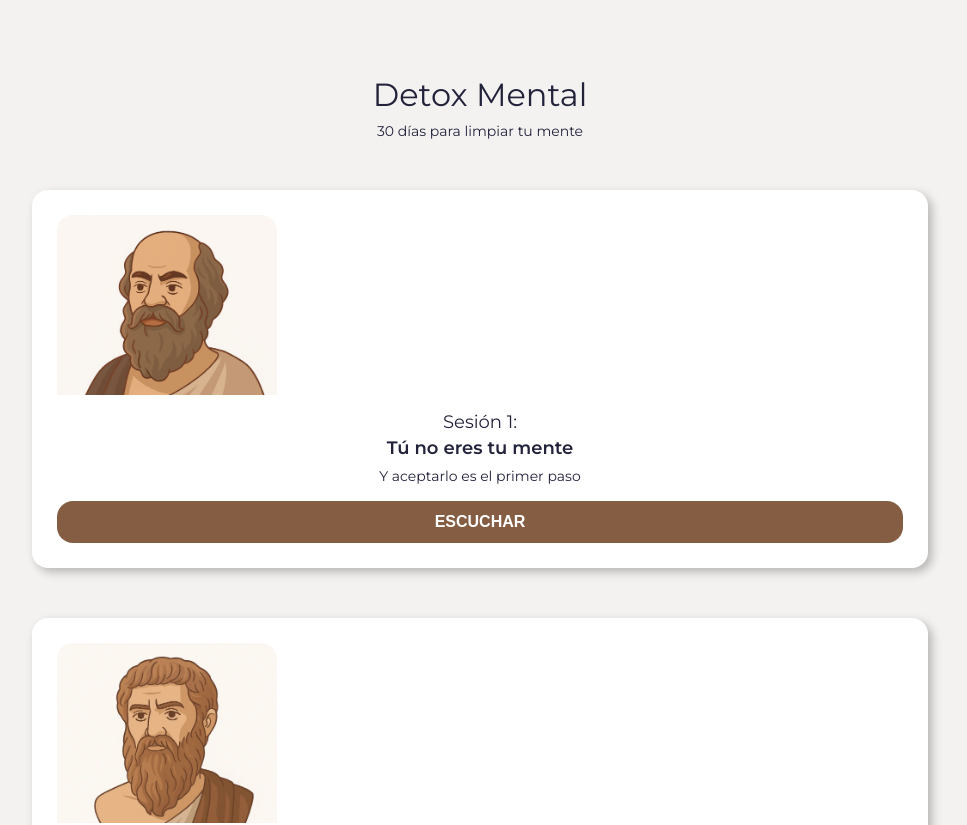
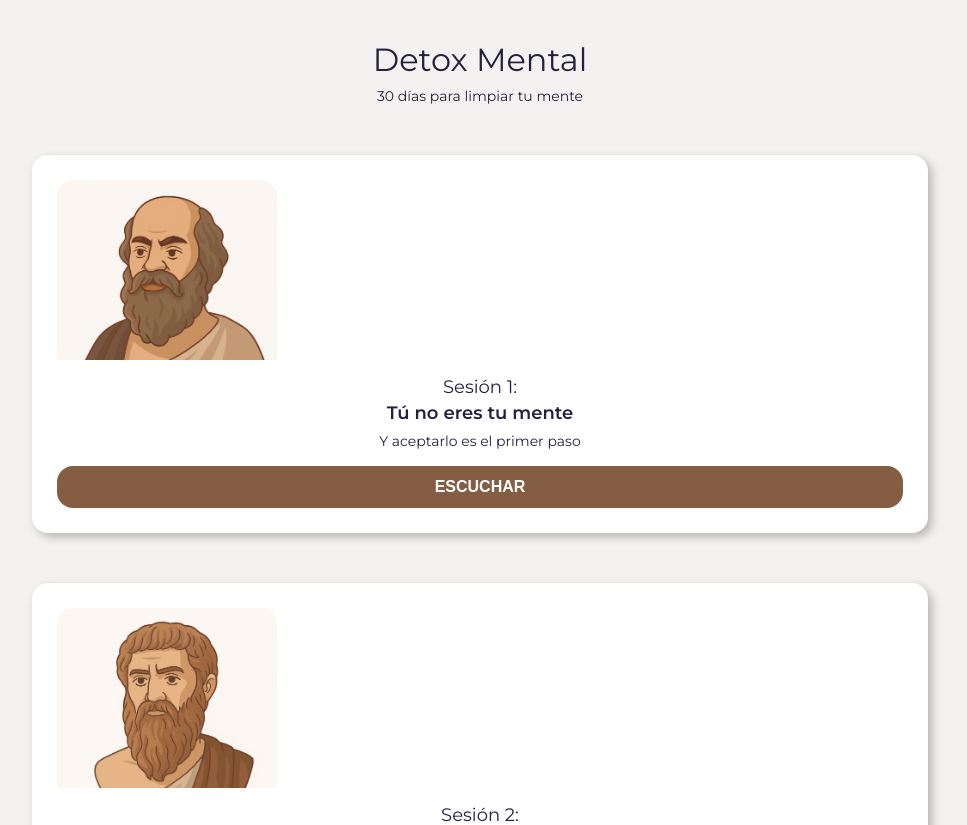
Before and after one commit to alejandroluisacosta/detox-mental-2.0, a React (Vite) app in the folder frontend/: page /course in a window 1280 px wide. Shown: the top 825 px of the page, without its empty margins (160-1127 px from the left). Built offline with nearby package versions, Linux system fonts and the light colour scheme.

Commit message:
fix: margin top on course and sessions

```diff
--- a/frontend/src/Components/Session/Session.css
+++ b/frontend/src/Components/Session/Session.css
@@ -1,6 +1,6 @@
 .session {
     text-align: center;
-    padding: 100px 5% 40px;
+    padding: 50px 5% 40px;
     opacity: 0;
     transition: opacity 1s ease
 }
--- a/frontend/src/Pages/Course/Course.css
+++ b/frontend/src/Pages/Course/Course.css
@@ -1,6 +1,6 @@
 .sessions-page {
     text-align: center;
-    padding: 75px 15% 35px;
+    padding: 40px 15% 35px;
 }
 
 .sessions-title {
```
